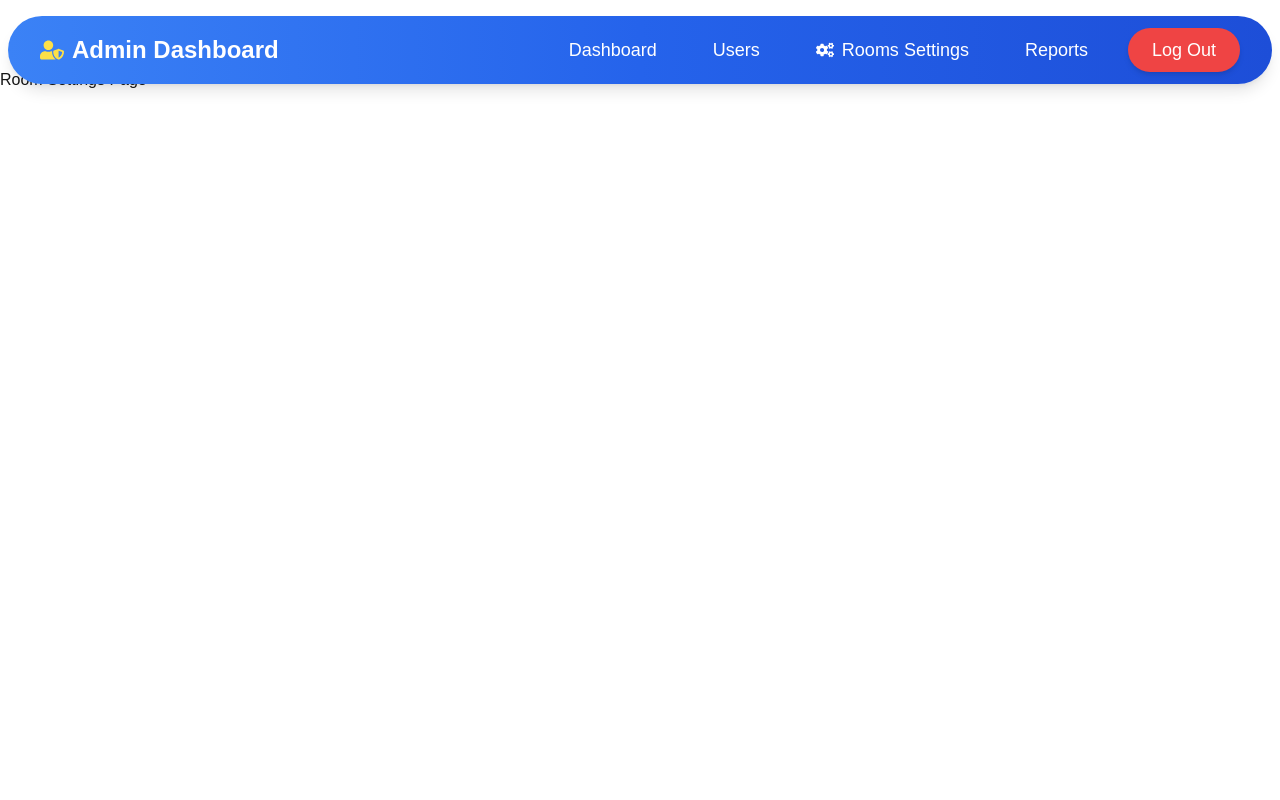
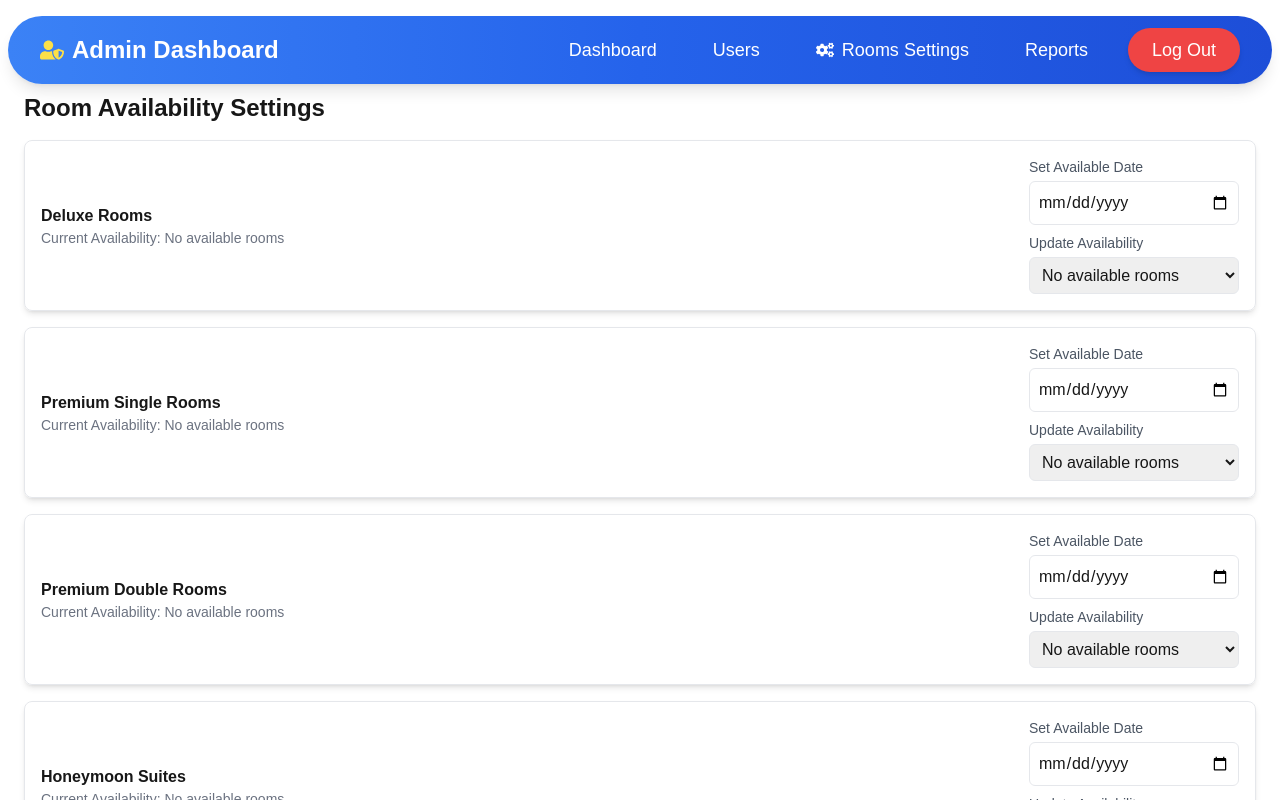
Before and after one commit to Fahim-ahmed-ifty/hotelreservation, a Next.js app: page /admin/adminroomsettings in a window 1280 px wide. Built offline with nearby package versions, Linux system fonts and the light colour scheme.

Commit message:
add admin wise login

```diff
--- a/app/admin/adminroomsettings/page.tsx
+++ b/app/admin/adminroomsettings/page.tsx
@@ -1,13 +1,144 @@
+'use client';
+
 import AdminNavbar from '@/app/components/AdminNavbar';
-import React from 'react';
+import Button from '@/app/components/Button';
+import React, { useState } from 'react';
 
-const page = () => {
+const RoomSettingsPage = () => {
+	const [roomSettings, setRoomSettings] = useState([
+		{
+			roomType: 'Deluxe Rooms',
+			available: 'No available rooms',
+			date: ''
+		},
+		{
+			roomType: 'Premium Single Rooms',
+			available: 'No available rooms',
+			date: ''
+		},
+		{
+			roomType: 'Premium Double Rooms',
+			available: 'No available rooms',
+			date: ''
+		},
+		{
+			roomType: 'Honeymoon Suites',
+			available: 'No available rooms',
+			date: ''
+		},
+		{
+			roomType: 'Premium Honeymoon Suites',
+			available: 'No available rooms',
+			date: ''
+		},
+		{
+			roomType: 'Single Rooms',
+			available: 'No available rooms',
+			date: ''
+		},
+		{
+			roomType: 'Double Rooms',
+			available: 'No available rooms',
+			date: ''
+		},
+		{
+			roomType: 'Small Single Rooms',
+			available: 'No available rooms',
+			date: ''
+		}
+	]);
+
+	const handleAvailabilityChange = (index: number, value: string) => {
+		const updatedSettings = [...roomSettings];
+		updatedSettings[index].available = value;
+		setRoomSettings(updatedSettings);
+	};
+
+	const handleDateChange = (index: number, value: string) => {
+		const updatedSettings = [...roomSettings];
+		updatedSettings[index].date = value;
+		setRoomSettings(updatedSettings);
+	};
+
+	const handleSave = () => {
+		console.log('Saving room settings:', roomSettings);
+		alert('Room settings saved successfully!');
+	};
+
 	return (
 		<div className='w-screen h-screen overflow-y-auto scrollbar'>
 			<AdminNavbar />
-			Room Settings Page
+			<div className='p-6'>
+				<div className='text-2xl font-bold mb-4'>
+					Room Availability Settings
+				</div>
+				<div className='space-y-4'>
+					{roomSettings.map((room, index) => (
+						<div
+							key={index}
+							className='flex justify-between items-center border p-4 rounded-lg shadow-md'
+						>
+							<div className='flex flex-col'>
+								<div className='font-semibold'>{room.roomType}</div>
+								<div className='text-sm text-gray-500'>
+									Current Availability: {room.available}
+								</div>
+							</div>
+							<div className='flex flex-col'>
+								<label className='text-sm text-gray-600'>
+									Set Available Date
+								</label>
+								<input
+									type='date'
+									value={room.date}
+									onChange={e =>
+										handleDateChange(index, e.target.value)
+									}
+									className='p-2 border rounded-md mt-1'
+								/>
+								<label className='text-sm text-gray-600 mt-2'>
+									Update Availability
+								</label>
+								<select
+									value={room.available}
+									onChange={e =>
+										handleAvailabilityChange(index, e.target.value)
+									}
+									className='p-2 border rounded-md mt-1'
+								>
+									<option value='No available rooms'>
+										No available rooms
+									</option>
+									<option value='1 available room'>
+										1 available room
+									</option>
+									<option value='2 available rooms'>
+										2 available rooms
+									</option>
+									<option value='3 available rooms'>
+										3 available rooms
+									</option>
+									<option value='14 available rooms'>
+										14 available rooms
+									</option>
+									<option value='Multiple rooms available'>
+										Multiple rooms available
+									</option>
+								</select>
+							</div>
+						</div>
+					))}
+				</div>
+				<div className='mt-6 flex justify-center'>
+					<Button
+						text='Save Settings'
+						onClick={handleSave}
+						bgColor='bg-green-500'
+					/>
+				</div>
+			</div>
 		</div>
 	);
 };
 
-export default page;
+export default RoomSettingsPage;
```
